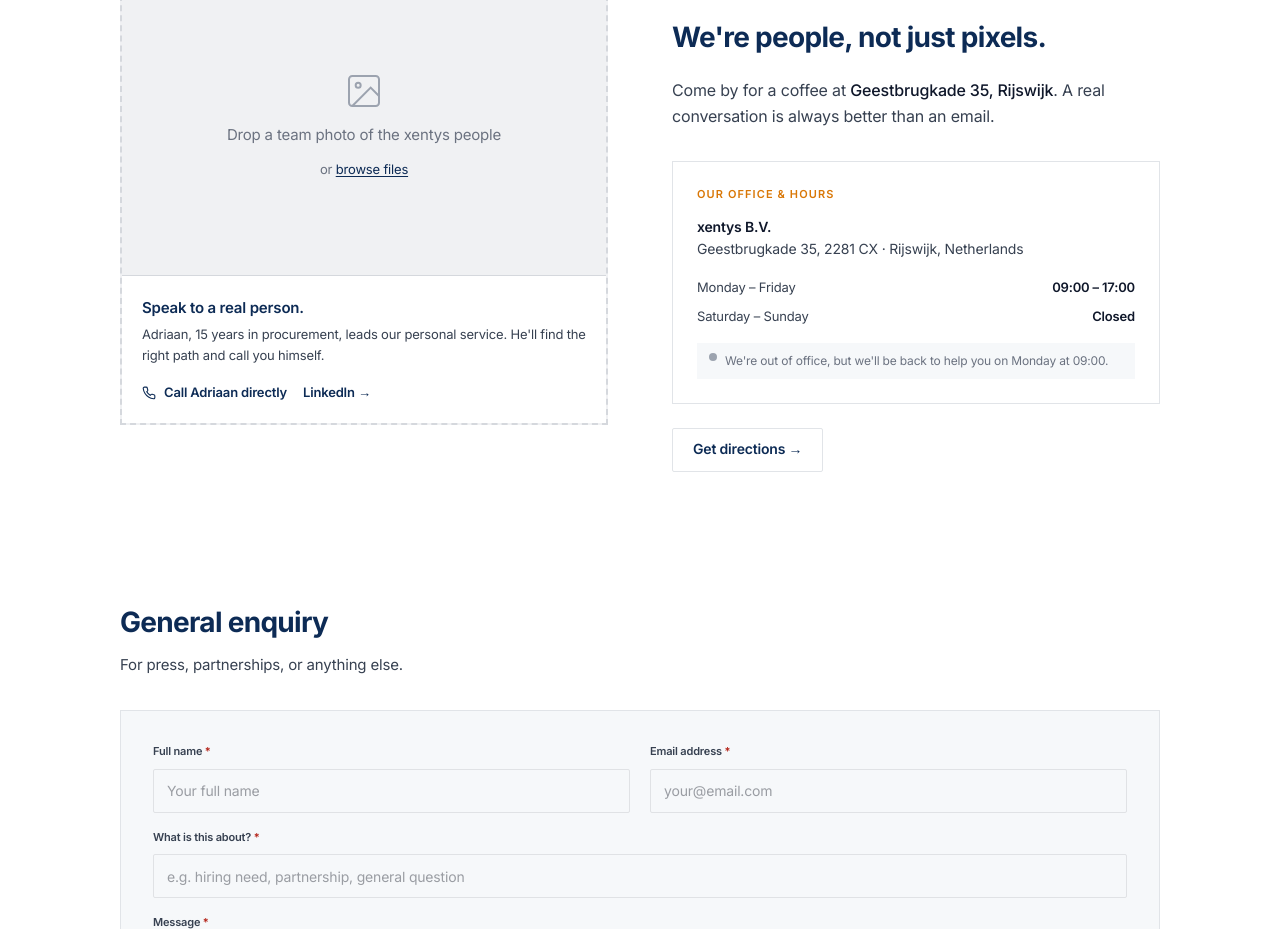
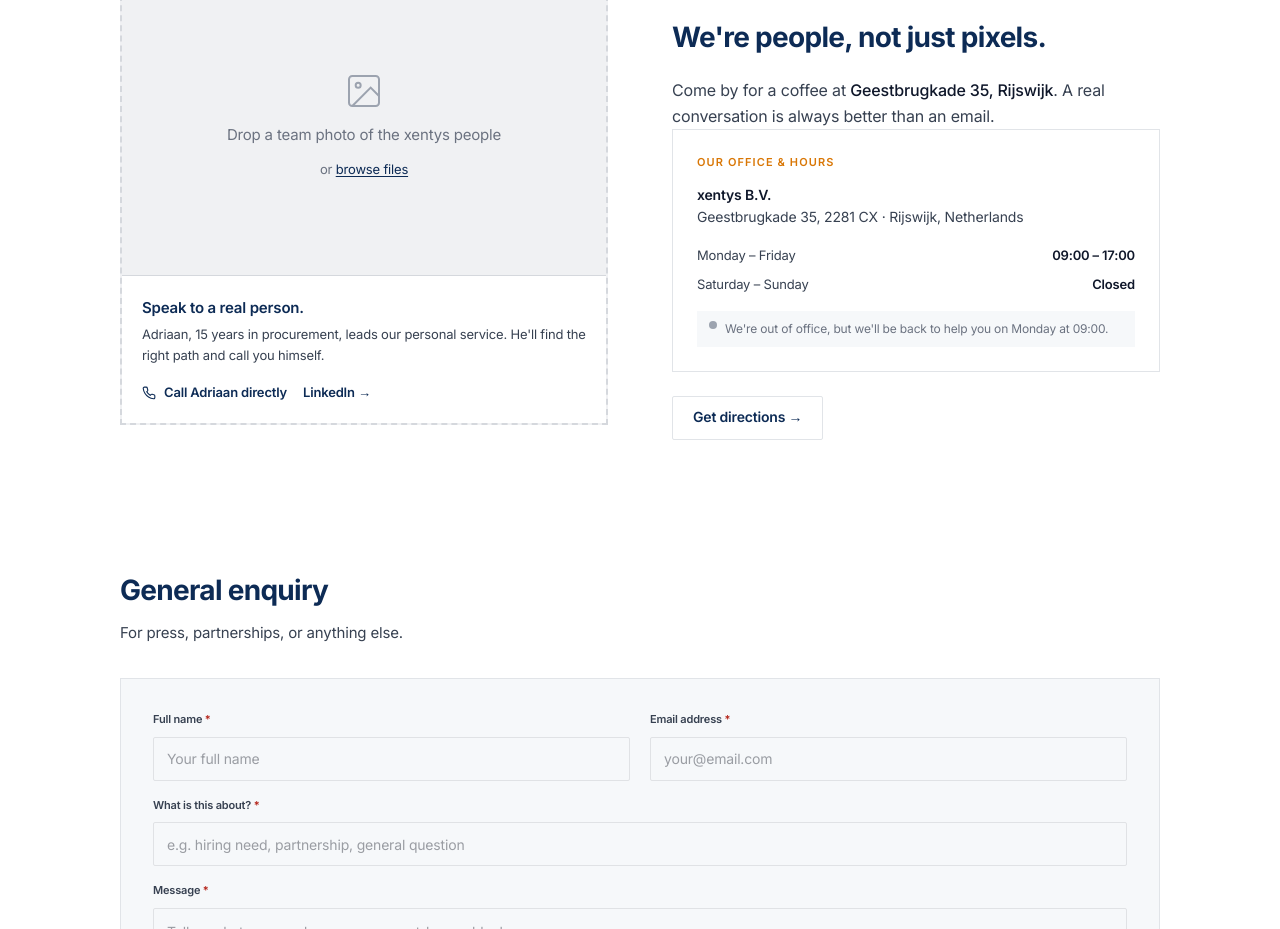
Before and after one commit to Kings-77dev/Xentys, a Next.js app: page /contact in a window 1280 px wide. Shown: the part 941-1870 px from the top of the page. Built offline with nearby package versions, Linux system fonts and the light colour scheme.

Commit message:
Fix: remove mt-8 that pushed button past left card bottom edge

```diff
--- a/src/app/contact/page.tsx
+++ b/src/app/contact/page.tsx
@@ -202,8 +202,9 @@
               </div>
 
               {/* BOTTOM — office card + button anchored to bottom */}
-              <div>
-                <div className="border border-border p-6 mb-6 mt-8">
+              {/* mt-6 lg:mt-0 — spacing on mobile only; justify-between handles desktop */}
+              <div className="mt-6 lg:mt-0">
+                <div className="border border-border p-6 mb-6">
                   <p className="text-[11px] font-semibold tracking-[0.1em] uppercase text-amber-text mb-3">Our office &amp; hours</p>
                   <address className="not-italic text-[14px] text-text-primary font-semibold mb-4">
                     xentys B.V.<br />
```
